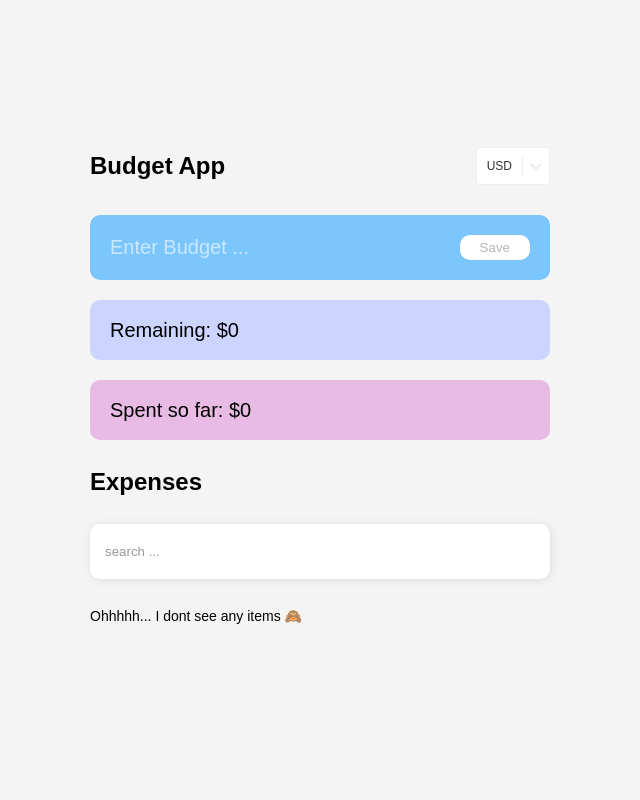
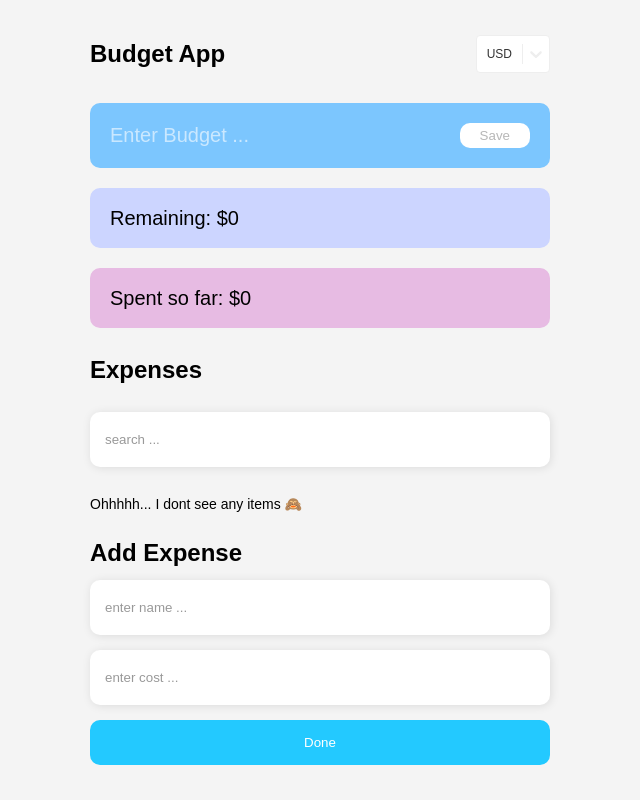
Before and after one commit to Talion426/react-budget-app, a React (Create React App) app: page / in a window 1280 px wide. Shown: the whole page, without its empty margins (320-960 px from the left). Built offline with nearby package versions, Linux system fonts and the light colour scheme.

Commit message:
init (react-budget-app): add form component

```diff
--- a/src/App.tsx
+++ b/src/App.tsx
@@ -1,12 +1,14 @@
 import { Wrapper } from "./wrapper";
 import { Budget } from "./components/Budget/Budget";
 import { Expenses } from "./components/Expenses/Expenses";
+import { Form } from "./components/Form/Form";
 
 export const App = () => {
   return (
     <Wrapper>
       <Budget />
       <Expenses />
+      <Form />
     </Wrapper>
   );
 };
--- /dev/null
+++ b/src/components/ErrorMessage/ErrorMessage.tsx
@@ -0,0 +1,9 @@
+import { StyledErrorMessage } from "./styles";
+
+interface IProps {
+  message?: string;
+}
+
+export const ErrorMessage = ({ message }: IProps) => {
+  return <StyledErrorMessage>{message}</StyledErrorMessage>;
+};
--- /dev/null
+++ b/src/components/ErrorMessage/styles.ts
@@ -0,0 +1,10 @@
+import styled from "styled-components";
+import { Color } from "../../config/color";
+
+export const StyledErrorMessage = styled.p`
+  color: ${Color.Red};
+
+  @media (max-width: 390px) {
+    font-size: 13px;
+  }
+`;
--- /dev/null
+++ b/src/components/Form/Form.tsx
@@ -0,0 +1,50 @@
+import { SubmitHandler, useForm } from "react-hook-form";
+import { useBudgetContext, useExpensesContext } from "../../context";
+import { IFormData } from "../../types/types";
+import { v4 } from "uuid";
+import { Title } from "../Title/Title";
+import { Submit } from "../Submit/Submit";
+import { ErrorMessage } from "../ErrorMessage/ErrorMessage";
+import { StyledForm, StyledInputForm } from "./styles";
+
+export const Form = () => {
+  const {
+    register,
+    handleSubmit,
+    reset,
+    formState: { errors },
+  } = useForm<IFormData>({ mode: "onBlur" });
+  const { setNewExpense } = useExpensesContext();
+  const { budget } = useBudgetContext();
+  const onSubmit: SubmitHandler<IFormData> = ({ name, price }) => {
+    if (budget > 0) {
+      setNewExpense({ name, price, id: v4() });
+      reset();
+    }
+  };
+
+  return (
+    <StyledForm onSubmit={handleSubmit(onSubmit)}>
+      <Title label="add expense" />
+      <StyledInputForm
+        {...register("name", {
+          required: "Name is required",
+          minLength: { value: 4, message: "Minimum characters 4" },
+        })}
+        type="text"
+        placeholder="enter name ..."
+      />
+      {errors.name && <ErrorMessage message={errors.name?.message} />}
+      <StyledInputForm
+        {...register("price", {
+          required: "Price is required",
+          minLength: { value: 2, message: "Minimum characters 2" },
+        })}
+        type="number"
+        placeholder="enter cost ..."
+      />
+      {errors.price && <ErrorMessage message={errors.price?.message} />}
+      <Submit />
+    </StyledForm>
+  );
+};
--- /dev/null
+++ b/src/components/Form/styles.ts
@@ -0,0 +1,32 @@
+import styled from "styled-components";
+
+export const StyledForm = styled.form`
+  display: flex;
+  flex-direction: column;
+  gap: 15px;
+`;
+
+export const StyledInputForm = styled.input`
+  padding: 20px 15px;
+
+  border: none;
+  border-radius: 10px;
+  box-shadow: 1px 1px 10px rgba(0, 0, 0, 0.1);
+
+  &::placeholder {
+    color: #999999;
+  }
+
+  &:focus-visible {
+    outline: none;
+  }
+
+  ::-webkit-inner-spin-button {
+    display: none;
+  }
+
+  @media (max-width: 390px) {
+    font-size: 12px;
+    padding: 13px 10px;
+  }
+`;
--- /dev/null
+++ b/src/components/Submit/Submit.tsx
@@ -0,0 +1,5 @@
+import { StyledSubmit } from "./styles";
+
+export const Submit = () => {
+  return <StyledSubmit type="submit">Done</StyledSubmit>;
+};
--- /dev/null
+++ b/src/components/Submit/styles.ts
@@ -0,0 +1,17 @@
+import styled from "styled-components";
+import { Color } from "../../config/color";
+
+export const StyledSubmit = styled.button`
+  padding: 15px 0;
+
+  color: #fff;
+
+  background-color: ${Color.DarkBlue};
+  border-radius: 10px;
+
+  transition: 0.3s ease-in-out;
+
+  &:hover {
+    background-color: ${Color.Blue};
+  }
+`;
```
